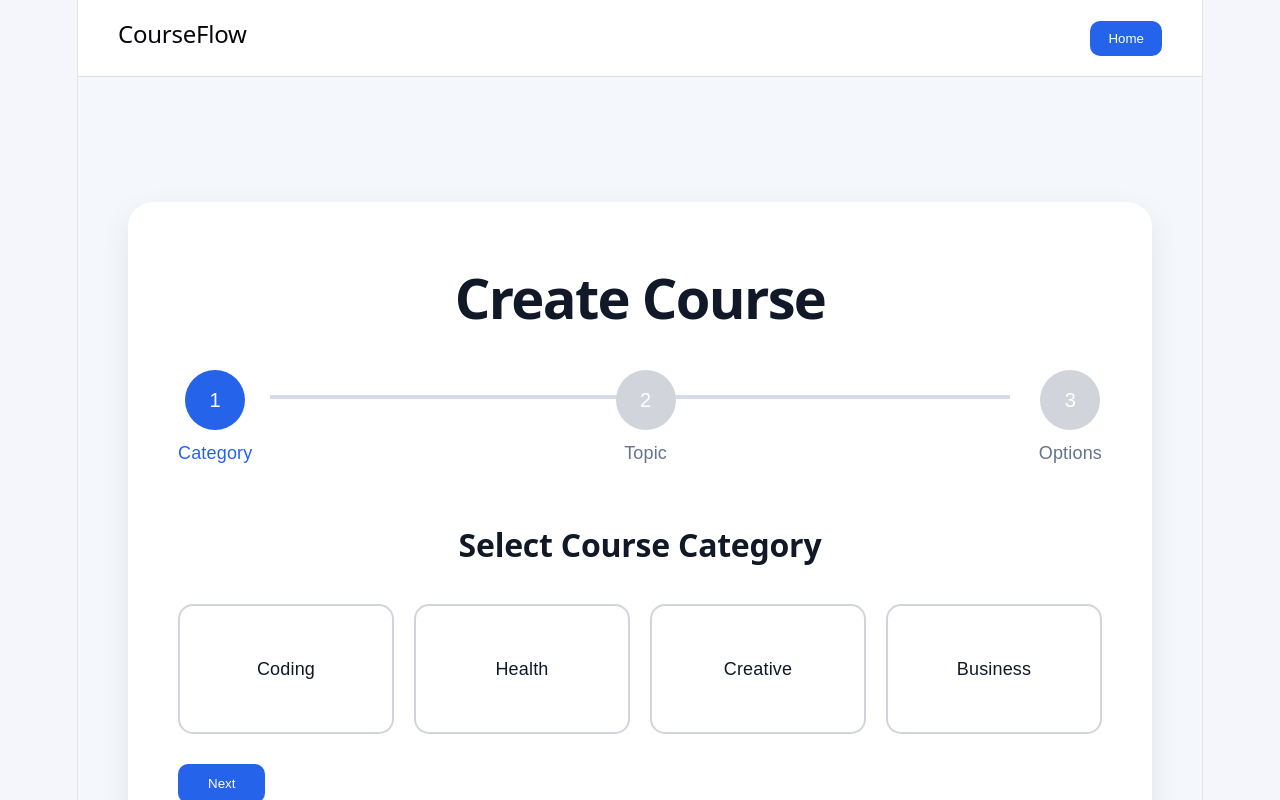
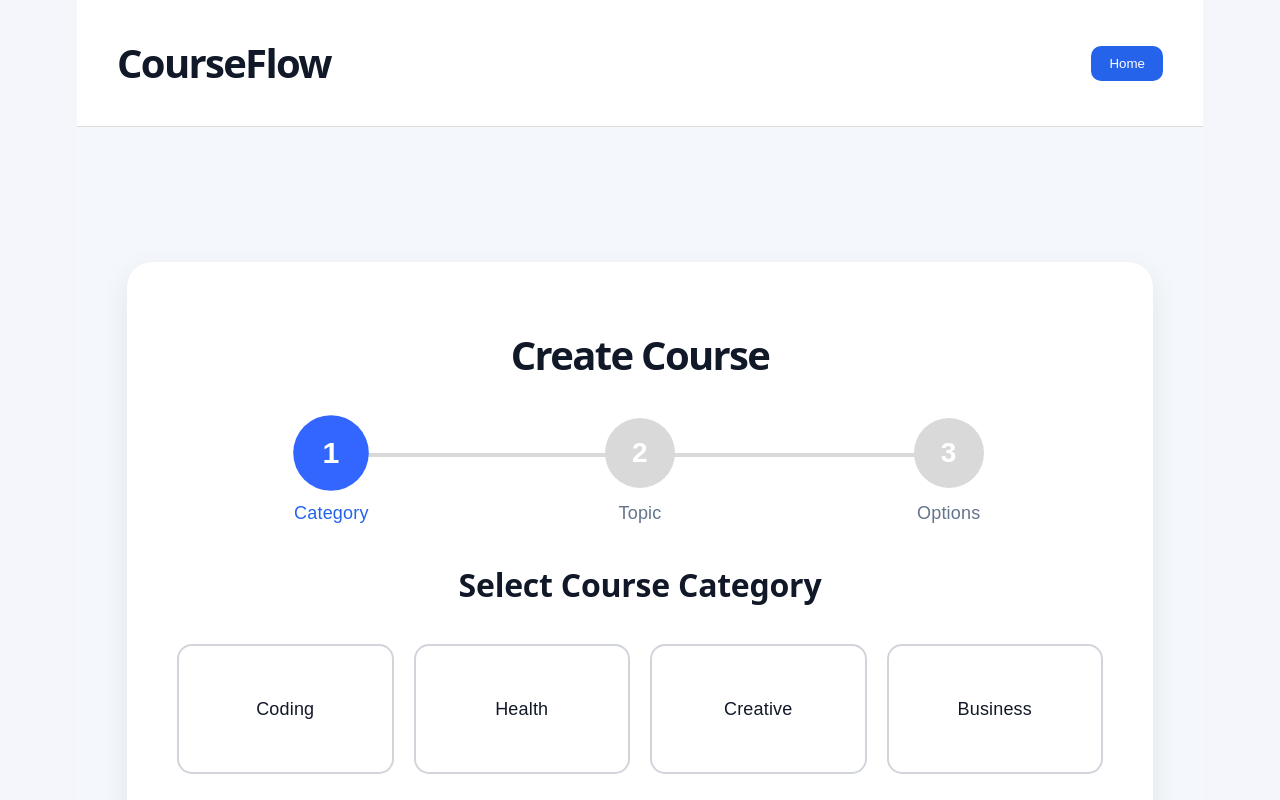
Before and after one commit to ACM-JUIT/Team-12-CourseFlow, a React (Vite) app in the folder client/: page / in a window 1280 px wide. Shown: the top 800 px of the page. Built offline with nearby package versions, Linux system fonts and the light colour scheme.

Commit message:
Fix stepper progress bar, chapters input validation, video dropdown, and UI polish

```diff
--- a/client/src/App.css
+++ b/client/src/App.css
@@ -279,59 +279,78 @@ button{
   cursor:pointer;
 }
 .stepper-container {
-  position: relative;
   display: flex;
   justify-content: space-between;
-  margin: 60px 0;
-}
-
-.progress-line {
-  position: absolute;
-  top: 25px;
-  left: 10%;
-  width: 80%;
-  height: 4px;
-  background: #d6dbe6;
-  z-index: 1;
-}
-
-.progress-active {
-  position: absolute;
-  top: 25px;
-  left: 10%;
-  height: 4px;
-  background: #2563eb;
-  z-index: 2;
-  transition: 0.4s;
+  align-items: flex-start;
+  width: 100%;
+  margin: 40px 0;
 }
 
 .step-item {
   position: relative;
-  z-index: 3;
+  flex: 1;
   display: flex;
   flex-direction: column;
   align-items: center;
 }
 
+/* base grey line, always present */
+.step-item:not(:last-child)::after {
+  content: '';
+  position: absolute;
+  top: 35px;
+  left: 50%;
+  width: 100%;
+  height: 4px;
+  background: #d9d9d9;
+  z-index: 0;
+}
+
+/* blue fill line, animates in via a pseudo-element on top of the grey one */
+.step-item:not(:last-child)::before {
+  content: '';
+  position: absolute;
+  top: 35px;
+  left: 50%;
+  width: 100%;
+  height: 4px;
+  background: #3366ff;
+  z-index: 1;
+  transform: scaleX(0);
+  transform-origin: left;
+  transition: transform 0.5s ease;
+}
+
+.step-item.line-active:not(:last-child)::before {
+  transform: scaleX(1);
+}
+
 .step-circle {
-  width: 60px;
-  height: 60px;
+  position: relative;
+  z-index: 1;
+  width: 70px;
+  height: 70px;
   border-radius: 50%;
-  background: #d1d5db;
+  background: #d9d9d9;
   color: white;
   display: flex;
+  justify-content: center;
   align-items: center;
-  justify-content: center;
-  font-size: 20px;
+  font-size: 28px;
+  font-weight: bold;
+  transition: background 0.4s ease, transform 0.4s ease;
 }
 
 .step-circle.active {
-  background: #2563eb;
+  background: #3366ff;
+  transform: scale(1.08);
 }
 
 .step-item span {
-  margin-top: 10px;
-  font-size: 18px;
+  margin-top: 12px;
+  font-size: 22px;
+  color: #3366ff;
+  transition: color 0.4s ease;
 }
 .container {
   background: #f4f7fc;
@@ -350,7 +369,7 @@ button{
 
 .card h1 {
   color: #111827 !important;
-  font-size: 56px;
+  font-size: 40px;
   font-weight: 700;
   margin-bottom: 50px;
 }
--- a/client/src/components/Navbar.jsx
+++ b/client/src/components/Navbar.jsx
@@ -10,7 +10,7 @@ function Navbar() {
         background: "#fff",
       }}
     >
-      <h2>CourseFlow</h2>
+      <h1>CourseFlow</h1>
 
       <button
         style={{
--- a/client/src/components/OptionsStep.jsx
+++ b/client/src/components/OptionsStep.jsx
@@ -11,7 +11,7 @@ export default function OptionsStep({
           setFormData({ ...formData, difficulty: e.target.value })
         }
       >
-        <option value="">Difficulty</option>
+        <option value="" disabled hidden>Difficulty</option>
         <option value="Beginner">Beginner</option>
         <option value="Intermediate">Intermediate</option>
         <option value="Advanced">Advanced</option>
@@ -23,7 +23,7 @@ export default function OptionsStep({
           setFormData({ ...formData, duration: e.target.value })
         }
       >
-        <option value="">Duration</option>
+        <option value="" disabled hidden>Duration</option>
         <option value="1 Month">1 Month</option>
         <option value="2 Months">2 Months</option>
       </select>
@@ -34,7 +34,7 @@ export default function OptionsStep({
           setFormData({ ...formData, video: e.target.value })
         }
       >
-        <option value="">Add Video</option>
+        <option value="" disabled hidden>Add Video</option>
         <option value="Yes">Yes</option>
         <option value="No">No</option>
       </select>
@@ -42,10 +42,15 @@ export default function OptionsStep({
       <input
         type="number"
         placeholder="Chapters"
+        min="1"
         value={formData.chapters}
-        onChange={(e) =>
-          setFormData({ ...formData, chapters: e.target.value })
-        }
+        onChange={(e) => {
+         const val = e.target.value;
+
+         if (val === "" || Number(val) > 0) {
+         setFormData({ ...formData, chapters: val });
+          }
+        }}
       />
 
     </div>
--- a/client/src/components/Stepper.jsx
+++ b/client/src/components/Stepper.jsx
@@ -3,22 +3,13 @@ export default function Stepper({ currentStep }) {
 
   return (
     <div className="stepper-container">
-      <div className="progress-line"></div>
-
-      <div
-        className="progress-active"
-        style={{
-          width:
-            currentStep === 1
-              ? "0%"
-              : currentStep === 2
-              ? "50%"
-              : "100%",
-        }}
-      ></div>
-
       {steps.map((step, index) => (
-        <div className="step-item" key={index}>
+        <div
+          className={`step-item ${
+            currentStep > index + 1 ? "line-active" : ""
+          }`}
+          key={index}
+        >
           <div
             className={`step-circle ${
               currentStep >= index + 1 ? "active" : ""
@@ -26,7 +17,6 @@ export default function Stepper({ currentStep }) {
           >
             {index + 1}
           </div>
-
           <span>{step}</span>
         </div>
       ))}
--- a/client/src/index.css
+++ b/client/src/index.css
@@ -1,5 +1,5 @@
 :root {
-  --text: #6b6375;
+  --text: #111827;
   --text-h: #08060d;
   --bg: #fff;
   --border: #e5e4e7;
@@ -59,7 +59,6 @@ body {
   max-width: 100%;
   margin: 0 auto;
   text-align: center;
-  border-inline: 1px solid var(--border);
   min-height: 100svh;
   display: flex;
   flex-direction: column;
@@ -74,9 +73,11 @@ h2 {
 }
 
 h1 {
-  font-size: 56px;
+  color: #111827 !important;
+  font-size: 40px;
   letter-spacing: -1.68px;
-  margin: 32px 0;
+  font-weight: 700;
+  margin: 30px 0;
   @media (max-width: 1024px) {
     font-size: 36px;
     margin: 20px 0;
```
